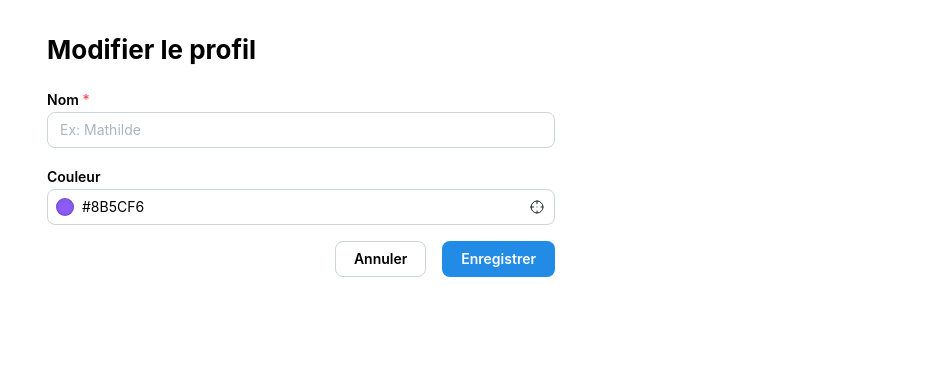
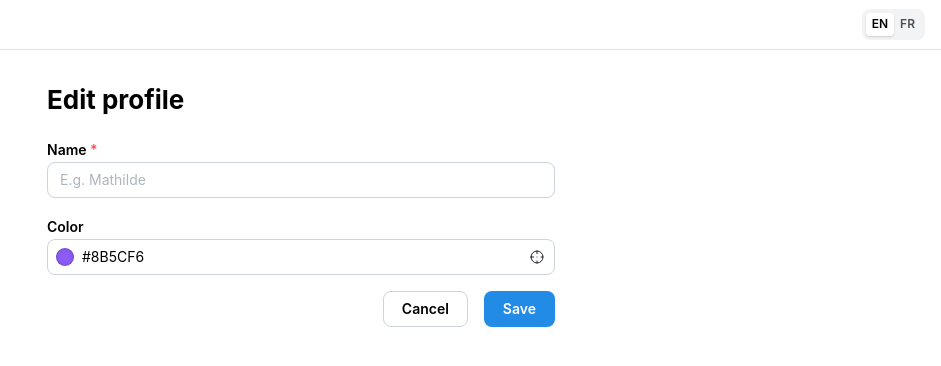
Before and after one commit to falia15/finance_dashboard_front, a React (Vite) app: page /profiles/1/edit in a window 1280 px wide. Shown: the top 366 px of the page, without its empty margins (339-1280 px from the left). Built offline with nearby package versions, Linux system fonts and the light colour scheme; no server answers.

Commit message:
add multilingual fr + en

```diff
--- a/package.json
+++ b/package.json
@@ -15,8 +15,10 @@
     "@mantine/hooks": "^9.6.2",
     "@mantine/notifications": "^9.6.2",
     "@tanstack/react-query": "^5.103.2",
+    "i18next": "^26.4.2",
     "react": "^19.2.8",
     "react-dom": "^19.2.8",
+    "react-i18next": "^17.0.15",
     "react-router-dom": "^7.18.4",
     "zod": "^4.6.5"
   },
--- a/src/App.tsx
+++ b/src/App.tsx
@@ -1,5 +1,7 @@
 import type { ReactNode } from 'react'
 import { Navigate, Route, Routes } from 'react-router-dom'
+import { AppShell } from '@mantine/core'
+import { AppHeader } from './components/AppHeader'
 import { useActiveProfile } from './features/profiles/ActiveProfileContext'
 import { ProfileSelectPage } from './features/profiles/ProfileSelectPage'
 import { ProfileFormPage } from './features/profiles/ProfileFormPage'
@@ -20,6 +22,11 @@ function RequireActiveProfile({ children }: { children: ReactNode }) {
 
 function App() {
   return (
+    <AppShell header={{ height: 50 }}>
+      <AppShell.Header>
+        <AppHeader />
+      </AppShell.Header>
+      <AppShell.Main>
         <Routes>
           <Route path="/" element={<RootRedirect />} />
           <Route path="/profiles" element={<ProfileSelectPage />} />
@@ -34,6 +41,8 @@ function App() {
             }
           />
         </Routes>
+      </AppShell.Main>
+    </AppShell>
   )
 }
 
--- /dev/null
+++ b/src/components/AppHeader.tsx
@@ -0,0 +1,22 @@
+import { Group, SegmentedControl } from '@mantine/core'
+import { useTranslation } from 'react-i18next'
+import type { Language } from '../i18n'
+
+export function AppHeader() {
+  const { t, i18n } = useTranslation()
+
+  return (
+    <Group h="100%" px="md" justify="flex-end">
+      <SegmentedControl
+        size="xs"
+        aria-label={t('nav.language')}
+        value={i18n.resolvedLanguage ?? 'en'}
+        onChange={(language) => void i18n.changeLanguage(language as Language)}
+        data={[
+          { value: 'en', label: 'EN' },
+          { value: 'fr', label: 'FR' },
+        ]}
+      />
+    </Group>
+  )
+}
--- a/src/features/profiles/ProfileFormPage.tsx
+++ b/src/features/profiles/ProfileFormPage.tsx
@@ -1,19 +1,24 @@
-import { useEffect } from 'react'
+import { useEffect, useMemo } from 'react'
 import { useNavigate, useParams } from 'react-router-dom'
 import { schemaResolver, useForm } from '@mantine/form'
 import { z } from 'zod'
 import { Button, ColorInput, Container, Group, Stack, TextInput, Title } from '@mantine/core'
 import { notifications } from '@mantine/notifications'
+import { useTranslation } from 'react-i18next'
+import type { TFunction } from 'i18next'
 import { useCreateProfile, useProfiles, useUpdateProfile } from './queries'
 
-const schema = z.object({
-  name: z.string().trim().min(1, 'Le nom est requis'),
-  color: z.string().nullable(),
-})
+function createSchema(t: TFunction) {
+  return z.object({
+    name: z.string().trim().min(1, t('profiles.form.nameRequired')),
+    color: z.string().nullable(),
+  })
+}
 
 const DEFAULT_COLOR = '#8B5CF6'
 
 export function ProfileFormPage() {
+  const { t } = useTranslation()
   const { id } = useParams<{ id: string }>()
   const isEditing = id !== undefined
   const navigate = useNavigate()
@@ -24,9 +29,11 @@ export function ProfileFormPage() {
   const updateProfile = useUpdateProfile()
   const isPending = createProfile.isPending || updateProfile.isPending
 
+  // Schéma recréé au changement de langue pour que les messages d'erreur suivent
+  const schema = useMemo(() => createSchema(t), [t])
   const form = useForm({
     initialValues: { name: '', color: DEFAULT_COLOR as string | null },
-    validate: schemaResolver(schema, { sync: true }),
+    validate: (values) => schemaResolver(schema, { sync: true })(values),
   })
 
   useEffect(() => {
@@ -45,24 +52,29 @@ export function ProfileFormPage() {
       }
       navigate('/profiles')
     } catch {
-      notifications.show({ color: 'red', title: 'Erreur', message: "Impossible d'enregistrer le profil" })
+      notifications.show({ color: 'red', title: t('common.error'), message: t('profiles.form.saveError') })
     }
   })
 
   return (
     <Container size="xs" py="xl">
       <Stack gap="lg">
-        <Title order={2}>{isEditing ? 'Modifier le profil' : 'Nouveau profil'}</Title>
+        <Title order={2}>{isEditing ? t('profiles.form.editTitle') : t('profiles.form.newTitle')}</Title>
         <form onSubmit={handleSubmit}>
           <Stack gap="md">
-            <TextInput label="Nom" placeholder="Ex: Mathilde" required {...form.getInputProps('name')} />
-            <ColorInput label="Couleur" {...form.getInputProps('color')} />
+            <TextInput
+              label={t('profiles.form.name')}
+              placeholder={t('profiles.form.namePlaceholder')}
+              required
+              {...form.getInputProps('name')}
+            />
+            <ColorInput label={t('profiles.form.color')} {...form.getInputProps('color')} />
             <Group justify="flex-end">
               <Button variant="default" onClick={() => navigate('/profiles')}>
-                Annuler
+                {t('common.cancel')}
               </Button>
               <Button type="submit" loading={isPending}>
-                {isEditing ? 'Enregistrer' : 'Créer'}
+                {isEditing ? t('profiles.form.save') : t('profiles.form.create')}
               </Button>
             </Group>
           </Stack>
--- a/src/features/profiles/ProfileSelectPage.tsx
+++ b/src/features/profiles/ProfileSelectPage.tsx
@@ -16,11 +16,13 @@ import {
   Tooltip,
 } from '@mantine/core'
 import { notifications } from '@mantine/notifications'
+import { useTranslation } from 'react-i18next'
 import { useActiveProfile } from './ActiveProfileContext'
 import { useDeleteProfile, useProfiles } from './queries'
 import type { Profile } from './api'
 
 export function ProfileSelectPage() {
+  const { t } = useTranslation()
   const navigate = useNavigate()
   const { setActiveProfileId } = useActiveProfile()
   const { data, isLoading, isError } = useProfiles()
@@ -41,20 +43,20 @@ export function ProfileSelectPage() {
       await deleteProfile.mutateAsync(profileToDelete.id)
       setProfileToDelete(null)
     } catch {
-      notifications.show({ color: 'red', title: 'Erreur', message: 'Impossible de supprimer le profil' })
+      notifications.show({ color: 'red', title: t('common.error'), message: t('profiles.select.deleteError') })
     }
   }
 
   return (
     <Container py="xl">
       <Stack gap="lg">
-        <Title order={1}>Qui utilise l'app ?</Title>
+        <Title order={1}>{t('profiles.select.title')}</Title>
 
         {isLoading && <Loader />}
 
         {isError && (
-          <Alert color="red" title="Impossible de charger les profils">
-            Vérifie que l'API est bien accessible.
+          <Alert color="red" title={t('profiles.select.loadError')}>
+            {t('profiles.select.loadErrorHint')}
           </Alert>
         )}
 
@@ -76,9 +78,9 @@ export function ProfileSelectPage() {
                   </Text>
                   <Group gap="xs">
                     <Button size="xs" variant="subtle" onClick={() => navigate(`/profiles/${profile.id}/edit`)}>
-                      Modifier
+                      {t('common.edit')}
                     </Button>
-                    <Tooltip label="Impossible de supprimer le dernier profil" disabled={canDelete}>
+                    <Tooltip label={t('profiles.select.cannotDeleteLast')} disabled={canDelete}>
                       <Button
                         size="xs"
                         variant="subtle"
@@ -86,7 +88,7 @@ export function ProfileSelectPage() {
                         disabled={!canDelete}
                         onClick={() => setProfileToDelete(profile)}
                       >
-                        Supprimer
+                        {t('common.delete')}
                       </Button>
                     </Tooltip>
                   </Group>
@@ -103,21 +105,21 @@ export function ProfileSelectPage() {
             >
               <Stack align="center" justify="center" gap="sm" h="100%">
                 <Text size="xl">+</Text>
-                <Text fw={500}>Nouveau profil</Text>
+                <Text fw={500}>{t('profiles.select.newProfile')}</Text>
               </Stack>
             </Card>
           </SimpleGrid>
         )}
 
-        <Modal opened={profileToDelete !== null} onClose={() => setProfileToDelete(null)} title="Supprimer le profil">
+        <Modal opened={profileToDelete !== null} onClose={() => setProfileToDelete(null)} title={t('profiles.select.deleteTitle')}>
           <Stack gap="md">
-            <Text>Supprimer le profil « {profileToDelete?.name} » ? Cette action est définitive.</Text>
+            <Text>{t('profiles.select.deleteConfirm', { name: profileToDelete?.name })}</Text>
             <Group justify="flex-end">
               <Button variant="default" onClick={() => setProfileToDelete(null)}>
-                Annuler
+                {t('common.cancel')}
               </Button>
               <Button color="red" loading={deleteProfile.isPending} onClick={handleConfirmDelete}>
-                Supprimer
+                {t('common.delete')}
               </Button>
             </Group>
           </Stack>
--- /dev/null
+++ b/src/i18n/index.ts
@@ -0,0 +1,40 @@
+import i18n from 'i18next'
+import { initReactI18next } from 'react-i18next'
+import { en } from './locales/en'
+import { fr } from './locales/fr'
+
+const STORAGE_KEY = 'language'
+
+export const SUPPORTED_LANGUAGES = ['en', 'fr'] as const
+export type Language = (typeof SUPPORTED_LANGUAGES)[number]
+
+function readStoredLanguage(): Language {
+  try {
+    const raw = localStorage.getItem(STORAGE_KEY)
+    return SUPPORTED_LANGUAGES.includes(raw as Language) ? (raw as Language) : 'en'
+  } catch {
+    return 'en'
+  }
+}
+
+i18n.on('languageChanged', (language) => {
+  document.documentElement.lang = language
+  try {
+    localStorage.setItem(STORAGE_KEY, language)
+  } catch {
+    // localStorage indisponible (navigation privée...) — la langue reste active pour la session
+  }
+})
+
+void i18n.use(initReactI18next).init({
+  resources: {
+    en: { translation: en },
+    fr: { translation: fr },
+  },
+  lng: readStoredLanguage(),
+  fallbackLng: 'en',
+  // React échappe déjà les valeurs affichées
+  interpolation: { escapeValue: false },
+})
+
+export default i18n
--- /dev/null
+++ b/src/i18n/locales/en.ts
@@ -0,0 +1,43 @@
+export const en = {
+  common: {
+    cancel: 'Cancel',
+    delete: 'Delete',
+    edit: 'Edit',
+    error: 'Error',
+  },
+  nav: {
+    language: 'Language',
+  },
+  dashboard: {
+    title: 'Dashboard',
+    activeProfile: 'Active profile: {{name}}',
+    changeProfile: 'Change profile',
+  },
+  profiles: {
+    select: {
+      title: 'Who is using the app?',
+      loadError: 'Unable to load profiles',
+      loadErrorHint: 'Check that the API is reachable.',
+      cannotDeleteLast: 'The last profile cannot be deleted',
+      newProfile: 'New profile',
+      deleteTitle: 'Delete profile',
+      deleteConfirm: 'Delete the profile “{{name}}”? This action cannot be undone.',
+      deleteError: 'Unable to delete the profile',
+    },
+    form: {
+      editTitle: 'Edit profile',
+      newTitle: 'New profile',
+      name: 'Name',
+      namePlaceholder: 'E.g. Mathilde',
+      nameRequired: 'Name is required',
+      color: 'Color',
+      save: 'Save',
+      create: 'Create',
+      saveError: 'Unable to save the profile',
+    },
+  },
+}
+
+// Structure de référence : fr.ts (et toute future langue) doit avoir exactement les mêmes clés
+type DeepStringRecord<T> = { [K in keyof T]: T[K] extends string ? string : DeepStringRecord<T[K]> }
+export type TranslationResources = DeepStringRecord<typeof en>
--- /dev/null
+++ b/src/i18n/locales/fr.ts
@@ -0,0 +1,41 @@
+import type { TranslationResources } from './en'
+
+export const fr: TranslationResources = {
+  common: {
+    cancel: 'Annuler',
+    delete: 'Supprimer',
+    edit: 'Modifier',
+    error: 'Erreur',
+  },
+  nav: {
+    language: 'Langue',
+  },
+  dashboard: {
+    title: 'Tableau de bord',
+    activeProfile: 'Profil actif : {{name}}',
+    changeProfile: 'Changer de profil',
+  },
+  profiles: {
+    select: {
+      title: "Qui utilise l'app ?",
+      loadError: 'Impossible de charger les profils',
+      loadErrorHint: "Vérifie que l'API est bien accessible.",
+      cannotDeleteLast: 'Impossible de supprimer le dernier profil',
+      newProfile: 'Nouveau profil',
+      deleteTitle: 'Supprimer le profil',
+      deleteConfirm: 'Supprimer le profil « {{name}} » ? Cette action est définitive.',
+      deleteError: 'Impossible de supprimer le profil',
+    },
+    form: {
+      editTitle: 'Modifier le profil',
+      newTitle: 'Nouveau profil',
+      name: 'Nom',
+      namePlaceholder: 'Ex : Mathilde',
+      nameRequired: 'Le nom est requis',
+      color: 'Couleur',
+      save: 'Enregistrer',
+      create: 'Créer',
+      saveError: "Impossible d'enregistrer le profil",
+    },
+  },
+}
--- a/src/main.tsx
+++ b/src/main.tsx
@@ -7,6 +7,7 @@ import { Notifications } from '@mantine/notifications'
 import '@mantine/core/styles.css'
 import '@mantine/notifications/styles.css'
 import './index.css'
+import './i18n'
 import App from './App.tsx'
 import { ActiveProfileProvider } from './features/profiles/ActiveProfileContext.tsx'
 
```
Also changed, not shown: src/i18n/i18next.d.ts (added, +11 -0 lines), src/pages/Dashboard.tsx (+5 -3 lines), 1 other file (tests, documents, lock files or other folders). Lines whose indentation alone changed are shown as unchanged.
